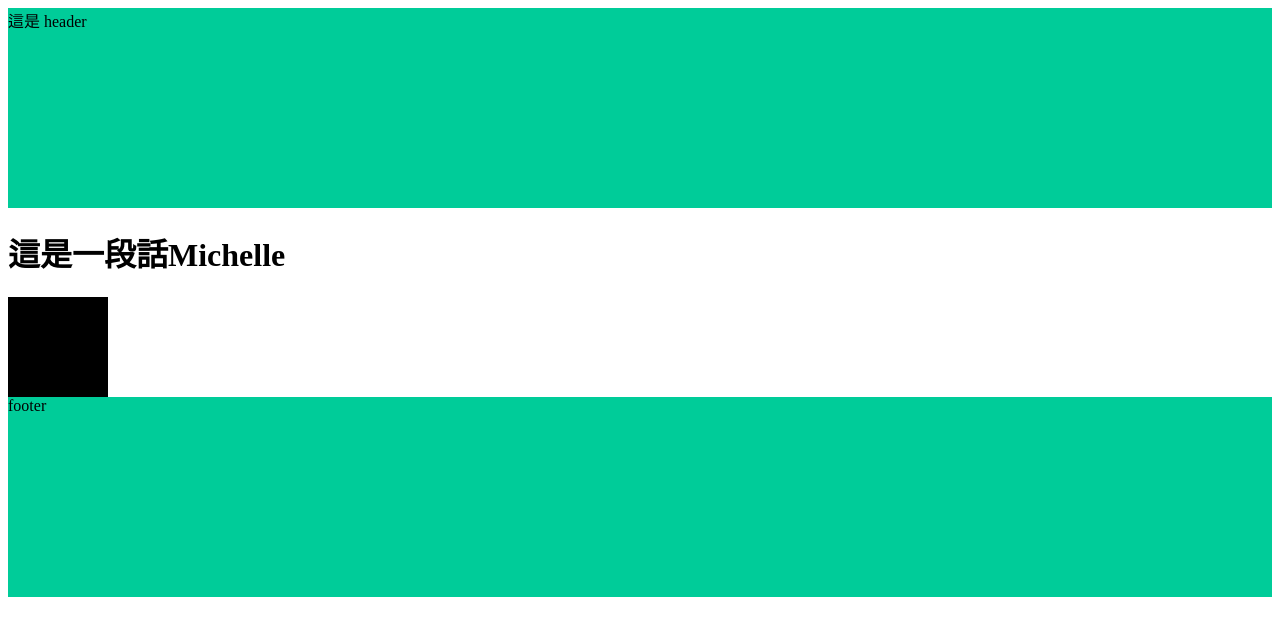
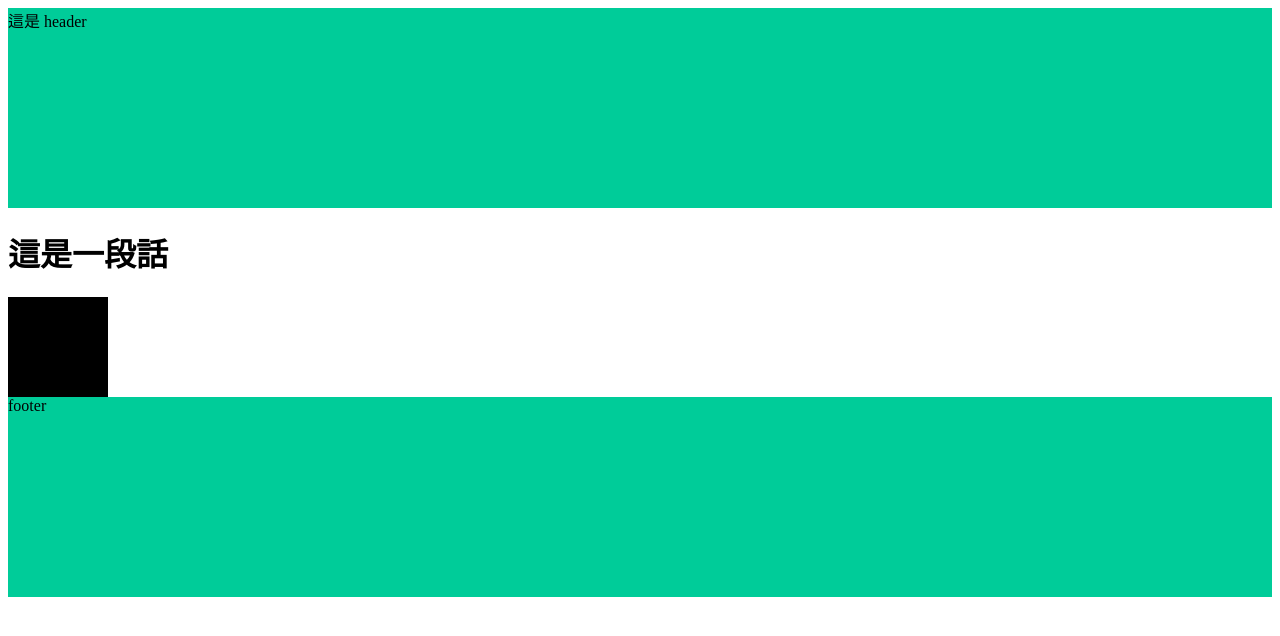
Before and after one commit to HuaiyingWang/test0718, a website: page dist2/index.html in a window 1280 px wide. Drawn offline with Linux system fonts and the light colour scheme.

Commit message:
first commit

```diff
--- a/dist2/index.html
+++ b/dist2/index.html
@@ -16,7 +16,7 @@
 
 
 <h1>
-  這是一段話Michelle
+  這是一段話
 </h1>
 
 <div class="box"></div>
```
Also changed, not shown: app/index.html (+1 -1 lines), dist2/test.html (line endings or trailing spaces).
